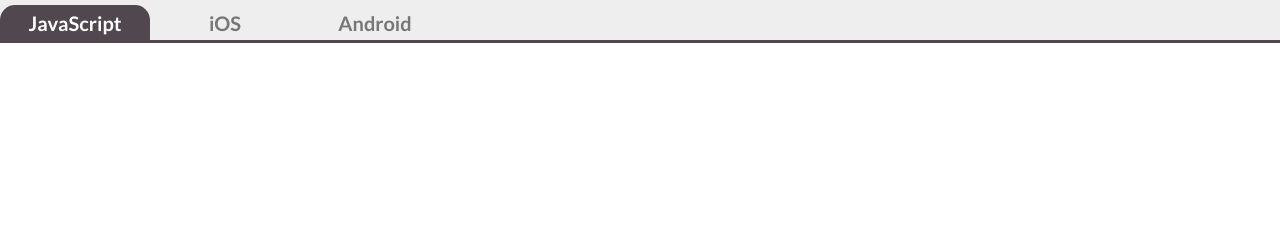
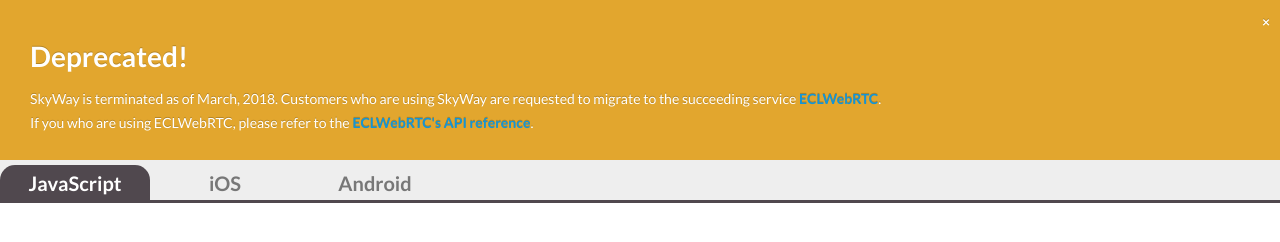
Before and after one commit to nttcom/skyway-docs-en, a website: page header.html in a window 1280 px wide. Drawn offline with nearby package versions, Linux system fonts and the light colour scheme.

Commit message:
fix height

```diff
--- a/header.html
+++ b/header.html
@@ -11,7 +11,7 @@
 </head>
 
 <body>
-<div id="warn" style="height: 0px;">
+<div id="warn">
     <div>
         <h1>Deprecated!</h1>
         <p>SkyWay is terminated as of March, 2018. Customers who are using SkyWay are requested to migrate to the succeeding service <a href="https://webrtc.ecl.ntt.com/en/?origin=skyway">ECLWebRTC</a>.<br>
```
